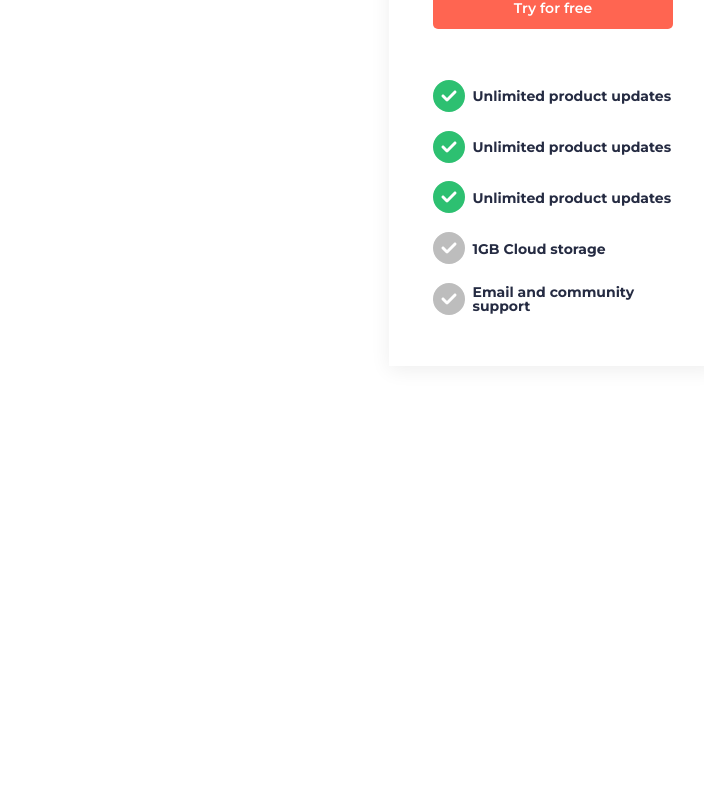
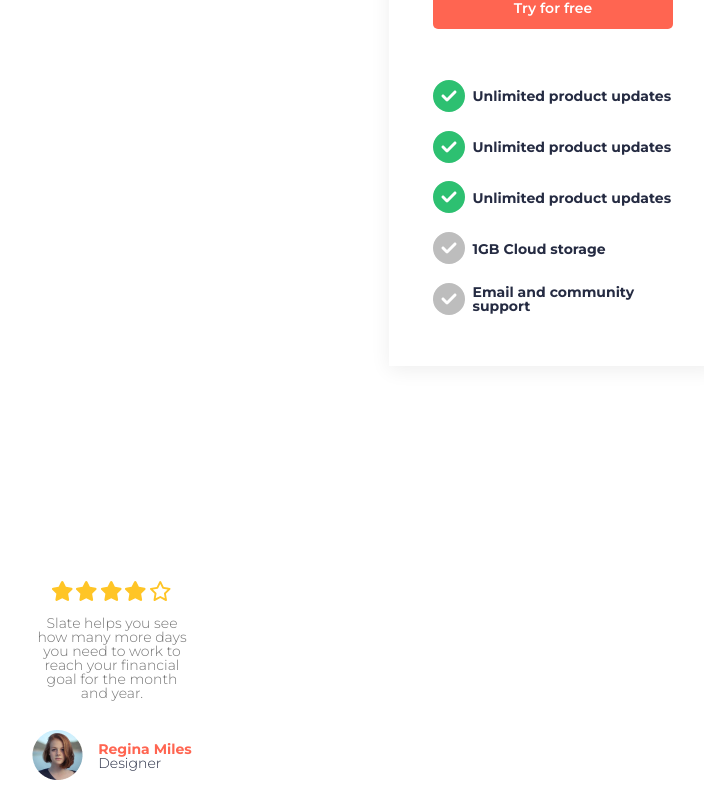
Before and after one commit to repsweet080303/react-training, a React (Vite) app in the folder practice-one/: page / in a window 1280 px wide. Shown: the part 6304-7110 px from the top of the page, without its empty margins (87-791 px from the left). Before the commit the page ends 6860 px from the top, so only its background shows below. Built offline with nearby package versions, Linux system fonts and the light colour scheme; the HTML template or start-up script is replaced by a standard one.

Commit message:
#116 create Feedback component and storybook

```diff
--- /dev/null
+++ b/practice-one/src/components/common/Feedback/index.tsx
@@ -0,0 +1,32 @@
+import React from 'react';
+import { faStar as solidStar } from '@fortawesome/free-solid-svg-icons';
+import { faStar as regularStar } from '@fortawesome/free-regular-svg-icons';
+import { IFeedback } from '@/types/interfaces';
+import Icon from '@/components/common/Icon';
+import Typo from '@/components/common/Typo';
+import User from '@/components/common/User';
+
+const Feedback = ({
+  name, job, url, comment, alt,
+}: IFeedback) => (
+  <div className="feedback">
+    <div className="feedback__rate">
+      <Icon icon={solidStar} additionalClass="icon__rate icon__start" />
+      <Icon icon={solidStar} additionalClass="icon__rate icon__start" />
+      <Icon icon={solidStar} additionalClass="icon__rate icon__start" />
+      <Icon icon={solidStar} additionalClass="icon__rate icon__start" />
+      <Icon icon={regularStar} additionalClass="icon__rate icon__start--regular" />
+    </div>
+    <Typo
+      sizeTypo="xs"
+      statusTypo="typo__paragraph"
+      tagTypo="p"
+      weightTypo="typo__regular"
+      additionalTypo="typo__comment"
+    >
+      {comment}
+    </Typo>
+    <User name={name} job={job} url={url} alt={alt} />
+  </div>
+);
+export default Feedback;
--- a/practice-one/src/pages/HomePage.tsx
+++ b/practice-one/src/pages/HomePage.tsx
@@ -5,6 +5,7 @@ import Banner from '@/components/layouts/Banner';
 import Company from '@/components/layouts/Company';
 import PopularCourse from '@/components/layouts/PopularCourse';
 import WatchPlan from '@/components/layouts/WatchPlan';
+import Feedback from '@/components/common/Feedback';
 
 const HomePage = () => (
   <div className="cover">
@@ -14,6 +15,18 @@ const HomePage = () => (
     <Company />
     <PopularCourse />
     <WatchPlan />
+    <Feedback
+      name="Regina Miles"
+      job="Designer"
+      comment="Slate helps you see
+      how many more days
+      you need to work to
+      reach your financial
+      goal for the month
+      and year."
+      url="src/assets/images/avatar-one.jpg"
+      alt="user one"
+    />
   </div>
 );
 
--- /dev/null
+++ b/practice-one/src/styles/components/_feedback.scss
@@ -0,0 +1,7 @@
+.feedback {
+  width: 348px;
+  padding: 25px;
+  display: flex;
+  flex-direction: column;
+  align-items: center;
+}
--- a/practice-one/src/styles/components/_icons.scss
+++ b/practice-one/src/styles/components/_icons.scss
@@ -35,6 +35,10 @@
   &__start {
     padding-right: 2px;
     color: $color-golden;
+
+    &--regular {
+      @extend .icon__start;
+    }
   }
 
   &__advantage {
@@ -55,4 +59,8 @@
     font-size: $icon-heart-font-size;
     background-color: $color-primary;
   }
+
+  &__rate {
+    font-size: $font-size-md;
+  }
 }
--- a/practice-one/src/styles/components/_index.scss
+++ b/practice-one/src/styles/components/_index.scss
@@ -11,3 +11,4 @@
 @import 'price';
 @import 'scope';
 @import 'user';
+@import 'feedback';
--- a/practice-one/src/styles/components/_typo.scss
+++ b/practice-one/src/styles/components/_typo.scss
@@ -163,4 +163,9 @@
       font-size: $font-size-xxxl;
     }
   }
+
+  &__comment {
+    padding: 15px 98px 30px 98px;
+    text-align: center;
+  }
 }
```
Also changed, not shown: practice-one/src/types/interfaces.tsx (+8 -0 lines), 1 other file (tests, documents, lock files or other folders).
